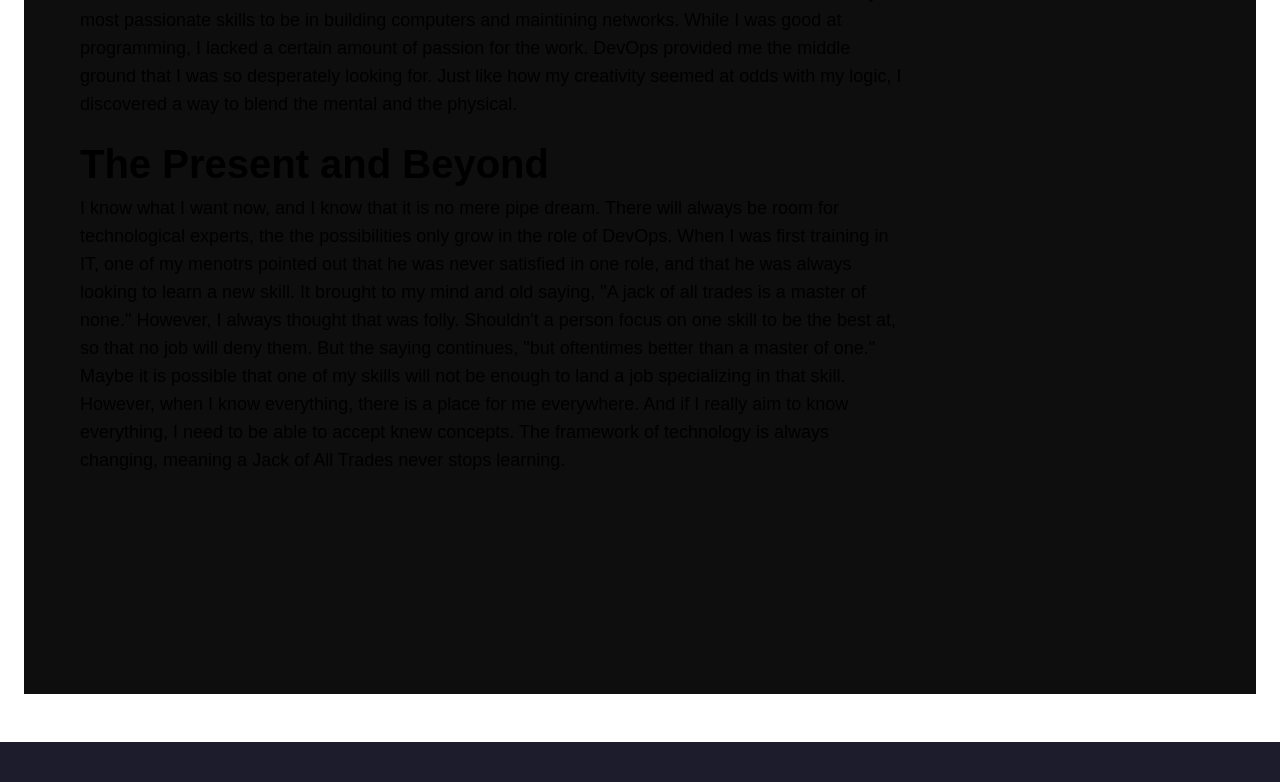
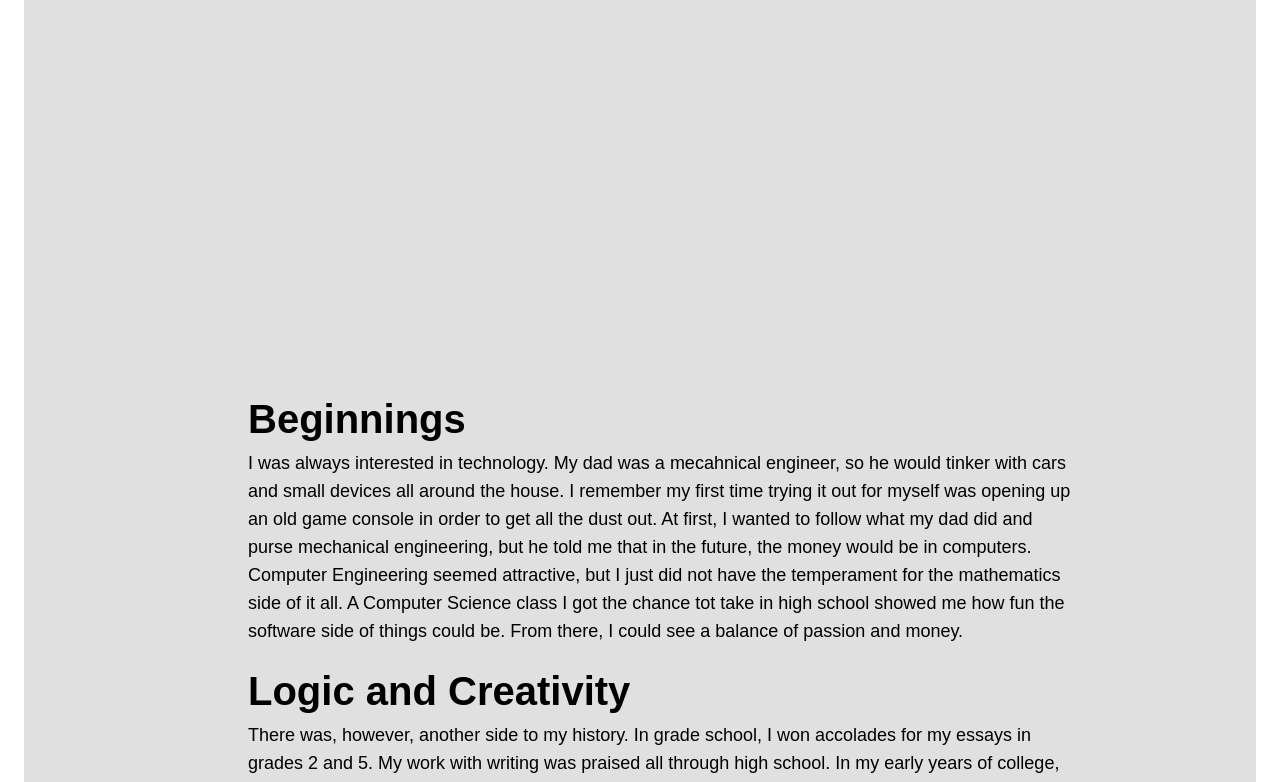
Before and after one commit to jooooooooooooooooo-web/gafate_nextjs_portfolio, a Next.js app: page /story in a window 1280 px wide. Shown: the part 1122-1904 px from the top of the page. Built offline with nearby package versions, Linux system fonts and the light colour scheme.

Commit message:
updated formatting

```diff
--- a/src/app/story/page.tsx
+++ b/src/app/story/page.tsx
@@ -1,6 +1,6 @@
 const Story = ()=> {
   return (
-    <div className="bg-[#0e0e0e] h-[200vh] w-full text-white content">
+    <div className="bg-[#e0e0e0] h-[500vh] w-full flex items-center justify-center">
       <div className="max-w-4xl w-full px-4">
         <ul className="list-outside pl-10 space-y-4">
           <li>
@@ -44,7 +44,7 @@ const Story = ()=> {
             </p>
           </li>
           <li>
-            <p className="text-black text-[40px] font-bold">The Present and Beyond</p>
+            <p className="text-black text-[60px] font-bold">The Present and Beyond</p>
             <p className="text-black text-[18px] text-base leading-7">
                 I know what I want now, and I know that it is no mere pipe dream. There will always be room for technological experts,
                 the the possibilities only grow in the role of DevOps. When I was first training in IT, one of my menotrs pointed out
```
